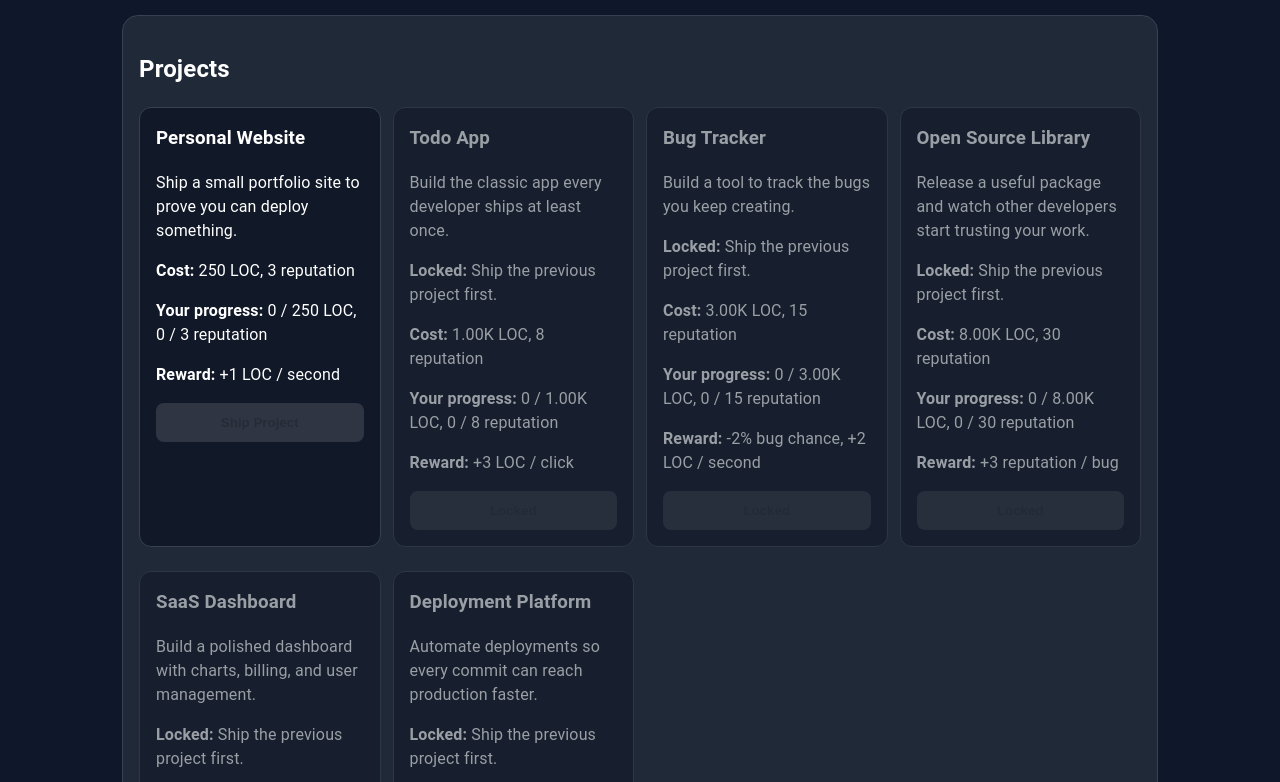
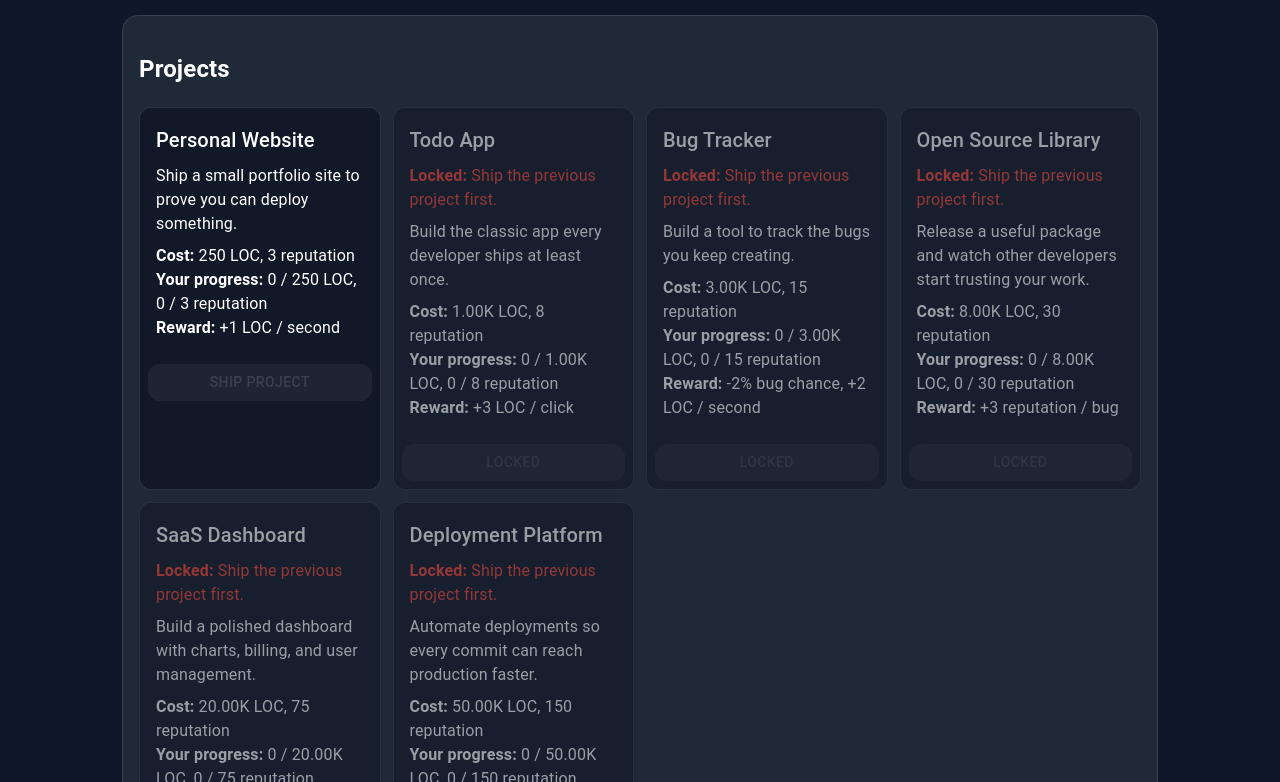
Before and after one commit to BlazingHotCode/commit-clicker, a React (Vite) app: page / in a window 1280 px wide. Shown: the part 1398-2180 px from the top of the page. Built offline with nearby package versions, Linux system fonts and the light colour scheme.

Commit message:
use mui cards for projects

```diff
--- a/src/components/projects/ProjectPanel.tsx
+++ b/src/components/projects/ProjectPanel.tsx
@@ -1,3 +1,10 @@
+import {
+  Button,
+  Card,
+  CardActions,
+  CardContent,
+  Typography,
+} from "@mui/material";
 import { projects } from "../../game/data/projects";
 import type { GameState } from "../../game/state/types";
 import { formatNumber } from "../../game/utils/formatNumber";
@@ -25,8 +32,9 @@ export function ProjectPanel({ state, onShipProject }: ProjectPanelProps) {
             state.reputation >= project.reputationCost;
 
           return (
-            <article
+            <Card
               key={project.id}
+              variant="outlined"
               className={
                 completed
                   ? "completed-card"
@@ -35,25 +43,28 @@ export function ProjectPanel({ state, onShipProject }: ProjectPanelProps) {
                     : undefined
               }
             >
-              <h3>
+              <CardContent>
+                <Typography variant="h6" component="h3">
                   {completed ? "Shipped: " : ""}
                   {project.name}
-              </h3>
-
-              <p>{project.description}</p>
+                </Typography>
 
                 {!unlocked && (
-                <p>
+                  <Typography color="error" sx={{ mt: 1 }}>
                     <strong>Locked:</strong> Ship the previous project first.
-                </p>
+                  </Typography>
                 )}
 
-              <p>
+                <Typography color="text.secondary" sx={{ mt: 1 }}>
+                  {project.description}
+                </Typography>
+
+                <Typography sx={{ mt: 1 }}>
                   <strong>Cost:</strong> {formatNumber(project.locCost)} LOC,{" "}
                   {formatNumber(project.reputationCost)} reputation
-              </p>
+                </Typography>
 
-              <p>
+                <Typography>
                   <strong>Your progress:</strong>{" "}
                   {formatNumber(Math.min(state.linesOfCode, project.locCost))} /{" "}
                   {formatNumber(project.locCost)} LOC,{" "}
@@ -61,19 +72,24 @@ export function ProjectPanel({ state, onShipProject }: ProjectPanelProps) {
                     Math.min(state.reputation, project.reputationCost),
                   )}{" "}
                   / {formatNumber(project.reputationCost)} reputation
-              </p>
+                </Typography>
 
-              <p>
+                <Typography>
                   <strong>Reward:</strong> {project.rewardLabel}
-              </p>
+                </Typography>
+              </CardContent>
 
-              <button
+              <CardActions>
+                <Button
+                  fullWidth
+                  variant="contained"
                   disabled={completed || !canAfford}
                   onClick={() => onShipProject(project.id)}
                 >
                   {completed ? "Shipped" : unlocked ? "Ship Project" : "Locked"}
-              </button>
-            </article>
+                </Button>
+              </CardActions>
+            </Card>
           );
         })}
       </div>
```
Lines whose indentation alone changed are shown as unchanged.
